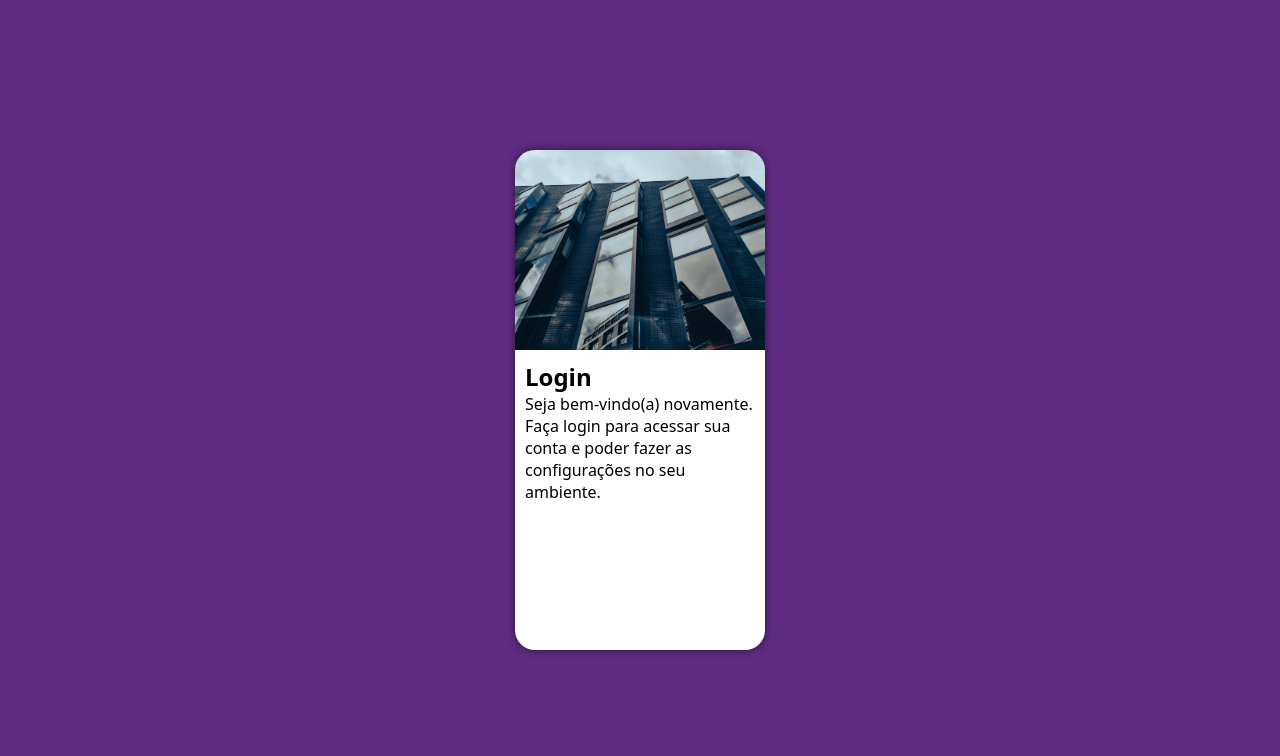
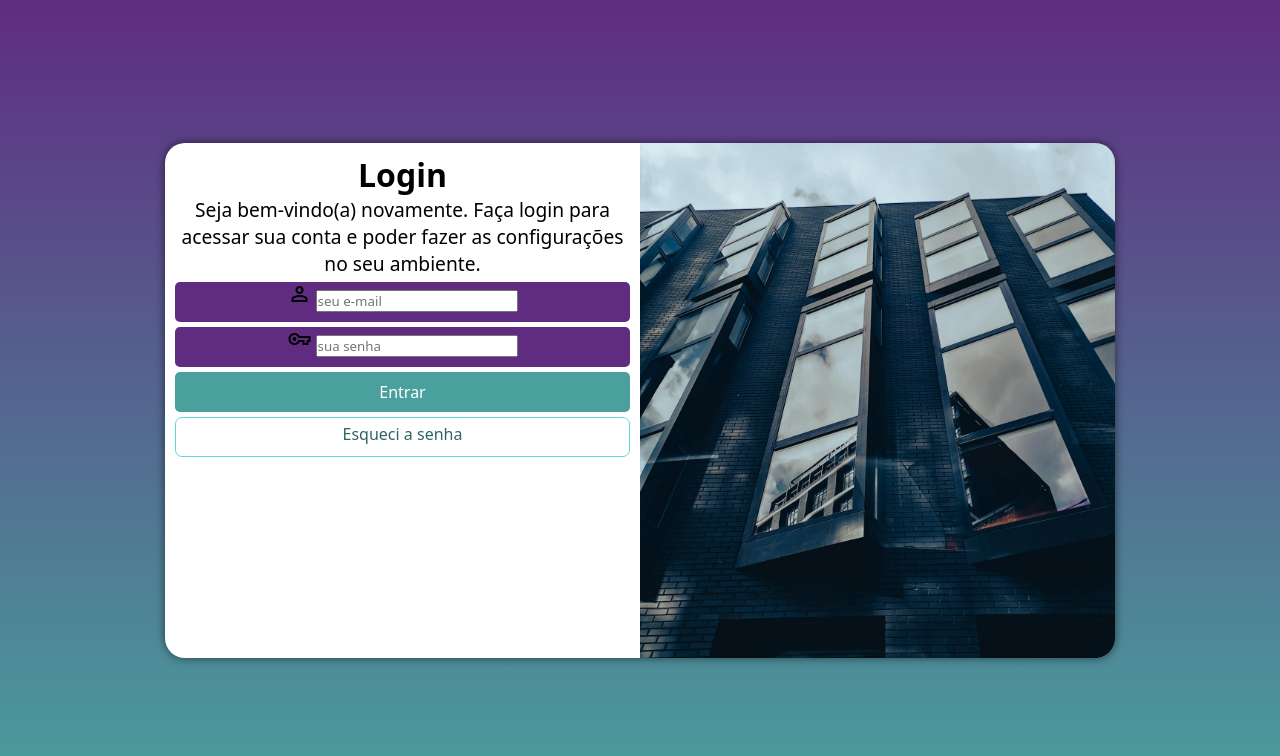
Before and after one commit to hugopires2k/projeto-login, a plain HTML site: page index.html in a window 1280 px wide. Drawn offline with nearby package versions, Linux system fonts and the light colour scheme.

Commit message:
atualizando

```diff
--- /dev/null
+++ b/estilos/media-query.css
@@ -0,0 +1,43 @@
+@charset "UTF-8";
+
+@media screen and (min-width: 768px) and (max-width: 992px) {
+    body{
+        background-image: linear-gradient(to top, #49a09d, #5f2c82);
+    }
+    section#login{
+        width: 80vw;
+    }
+    section#login > div#imagem{
+        float: left;
+        width: 30%;
+        height: 100%;
+    }
+    section#login > div#formulario{
+        float: right;
+        width: 70%;
+    }
+}
+@media screen and (min-width: 992px) {
+    body{
+        background-image: linear-gradient(to top, #49a09d, #5f2c82);
+    }
+    section#login{
+        width: 950px;
+
+    }
+    section#login > div#imagem{
+        float: right;
+        width: 50%;
+        height: 100%;
+    }
+    section#login > div#formulario{
+        float: left;
+        width: 50%;
+    }
+    div#formulario > p{
+        font-size: 1.2em;
+    }
+    div#formulario > h1{
+        font-size: 2em;
+    }
+}
--- a/estilos/style.css
+++ b/estilos/style.css
@@ -27,10 +27,13 @@ main{
 section#login{
     background-color: white;
     width: 250px;
-    height: 500px;
+    height: 515px;
     border-radius: 20px;
     overflow: hidden;
     box-shadow: 0px 0px 10px rgba(0, 0, 0, 0.555);
+
+    transition: width 0.3s, height 0.3s;
+    transition-timing-function: ease;
 }
 section#login > div#imagem{
     display: block;
@@ -43,3 +46,53 @@ section#login > div#formulario{
     display: block;
     padding: 10px;
 }
+div#formulario{
+    text-align: center;
+    margin-bottom: 10px;
+}
+div#formulario > p{
+    font-size: 0.8em;
+}
+form > div.campo{
+    background-color: #5f2c82;
+    width: 100%;
+    display: block;
+    height: 40px;
+    border-radius: 5px;
+    margin: 5px 0px;
+}
+form label{
+    display: none;
+}
+
+form > input[type=submit]{
+    display: block;
+    font-size: 1em;
+    width: 100%;
+    height: 40px;
+    background-color: #49a09d;
+    color: white;
+    border: none;
+    border-radius: 5px;
+}
+form > input[type=submit]:hover{
+    background-color: #2e6664;
+    cursor: pointer;
+}
+form > a.botao{
+    display: block;
+    text-align: center;
+    font-size: 1em;
+    width: 100%;
+    height: 40px;
+    background-color: white;
+    color: #2e6664;
+    border: 1px solid #5edad5;
+    text-decoration: none;
+    border-radius: 7px;
+    padding-top: 5px;
+    margin-top: 5px;
+}
+form > a.botao:hover{
+    background-color: #6cd3cf;
+}
--- a/index.html
+++ b/index.html
@@ -3,7 +3,9 @@
 <head>
     <meta charset="UTF-8">
     <meta name="viewport" content="width=device-width, initial-scale=1.0">
+    <link href="https://fonts.googleapis.com/css2?family=Material+Symbols+Outlined" rel="stylesheet" />
     <link rel="stylesheet" href="estilos/style.css">
+    <link rel="stylesheet" href="estilos/media-query.css">
     <title>Login</title>
 </head>
 <body>
@@ -15,9 +17,19 @@
             <div id="formulario">
                 <h1>Login</h1>
                 <p>Seja bem-vindo(a) novamente. Faça login para acessar sua conta e poder fazer as configurações no seu ambiente.</p>
-                <form action="login.php" method="post">
-
-                </form>
+                <form action="login.php" method="post" autocomplete="on">
+                    <div class="campo">
+                        <span class="material-symbols-outlined">person</span>
+                        <input type="email" name="login" id="ilogin" placeholder="seu e-mail" autocomplete="email" required maxlength="30">
+                        <label for="ilogin">Login</label>
+                    </div>
+                    <div class="campo">
+                        <span class="material-symbols-outlined">vpn_key</span>
+                        <input type="password" name="senha" id="isenha" placeholder="sua senha" autocomplete="current-password" required minlength="8" maxlength="20">
+                        <label for="isenha">Senha</label>
+                    </div>
+                    <input type="submit" value="Entrar">
+                    <a href="esqueci.html" class="botao">Esqueci a senha</a></form>
             </div>
         </section>
     </main>
```
